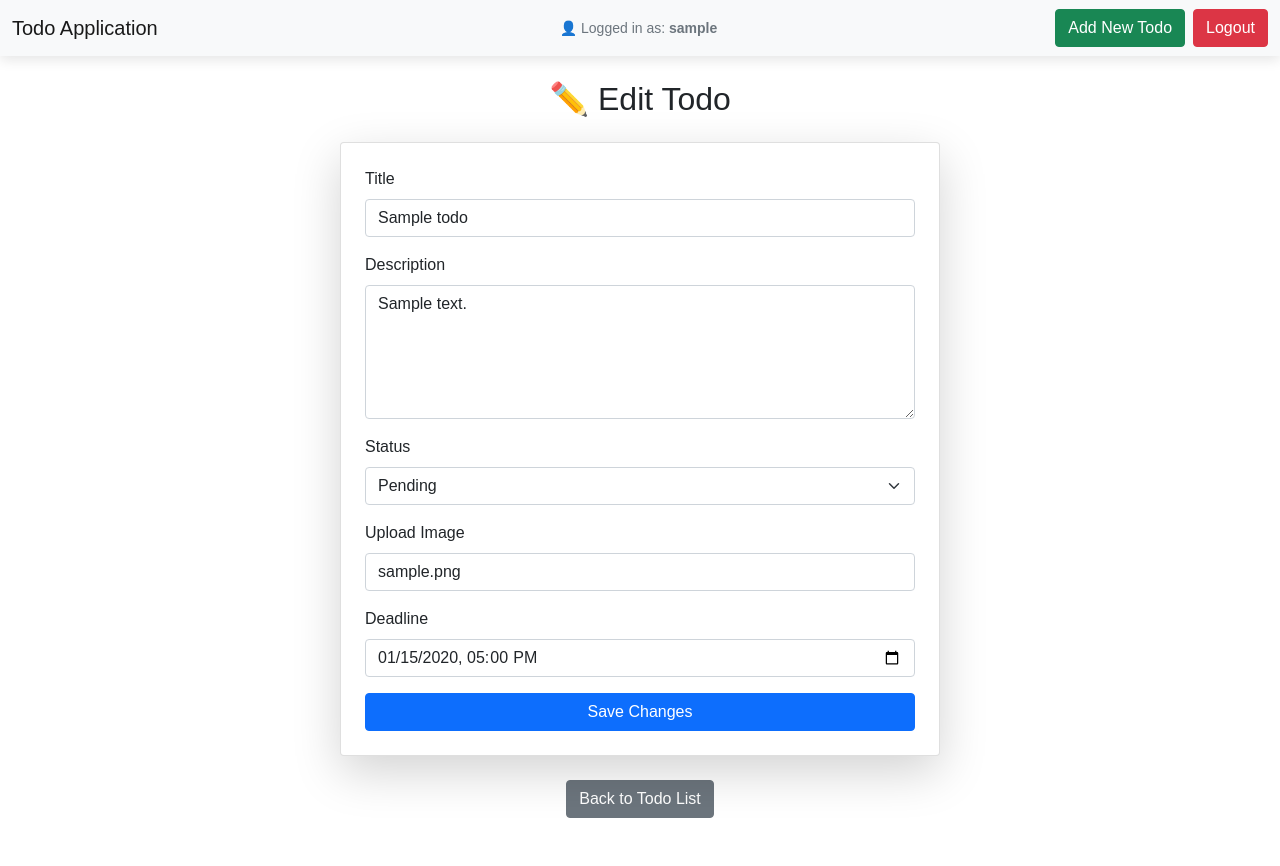
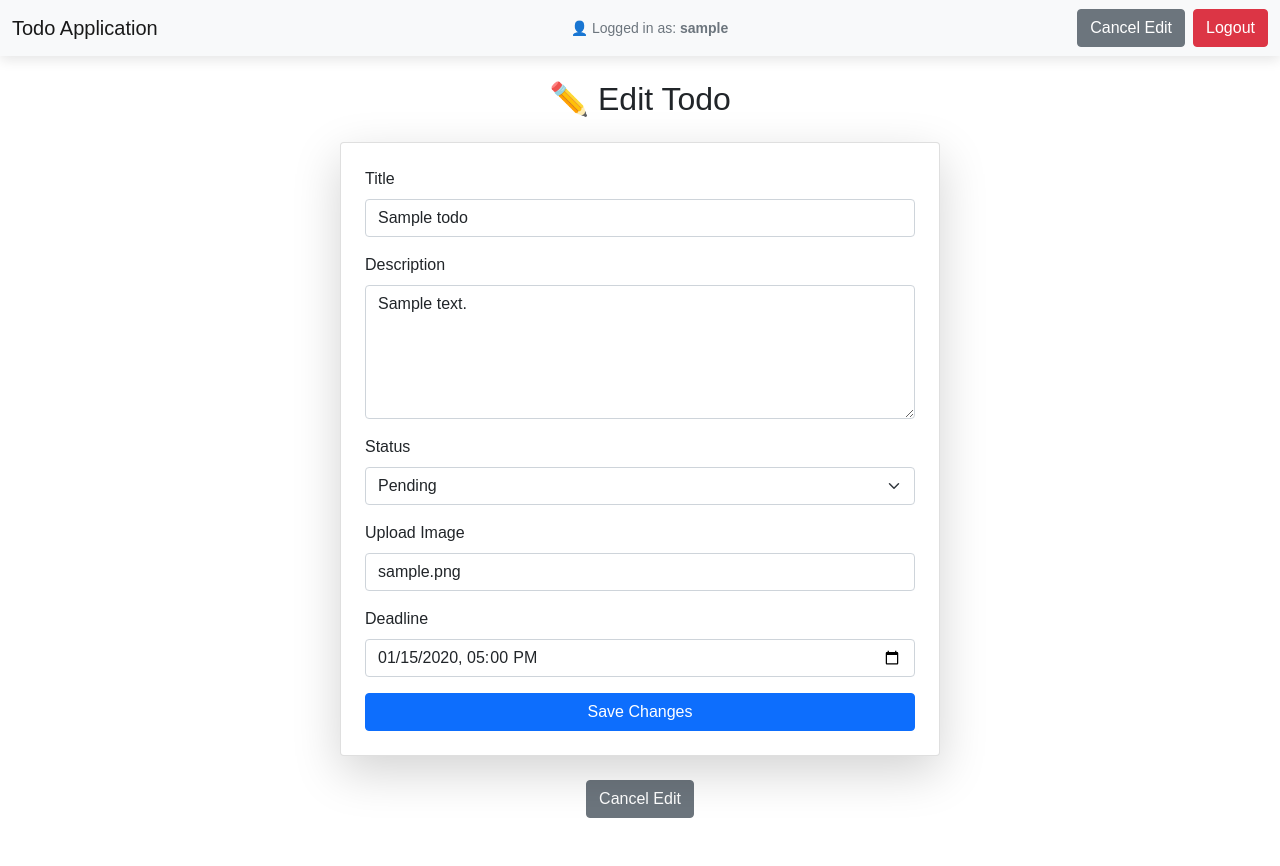
Before and after one commit to NewOsakA/TodoApp, a Django app: page /todo/edit/1/ in a window 1280 px wide. Run offline with Django 5.2, Linux system fonts and the light colour scheme; a user stored in the database is signed in; tables that the repository leaves empty hold one stand-in row (values such as "Sample post"); some libraries are stand-ins or nearby versions; some web fonts are replaced.

Commit message:
Adjust some UI

```diff
--- a/todoapp/templates/base.html
+++ b/todoapp/templates/base.html
@@ -46,6 +46,8 @@
                     {% if user.is_authenticated %}
                         {% if request.resolver_match.url_name == 'todo_create' %}
                             <a href="{% url 'todo_list' %}" class="btn btn-secondary">Back to Todo List</a>
+                        {% elif request.resolver_match.url_name == 'todo_edit' %}
+                            <a href="{% url 'todo_list' %}" class="btn btn-secondary">Cancel Edit</a>
                         {% else %}
                             <a href="{% url 'todo_create' %}" class="btn btn-success">Add New Todo</a>
                         {% endif %}
--- a/todoapp/templates/todoapp/todo_edit.html
+++ b/todoapp/templates/todoapp/todo_edit.html
@@ -42,7 +42,7 @@
     </div>
 
     <div class="text-center mt-4 mb-5">
-      <a href="{% url 'todo_list' %}" class="btn btn-secondary">Back to Todo List</a>
+      <a href="{% url 'todo_list' %}" class="btn btn-secondary">Cancel Edit</a>
     </div>
   </div>
 {% endblock %}
```
Also changed, not shown: todoapp/templates/todoapp/todo_list.html (line endings or trailing spaces).
